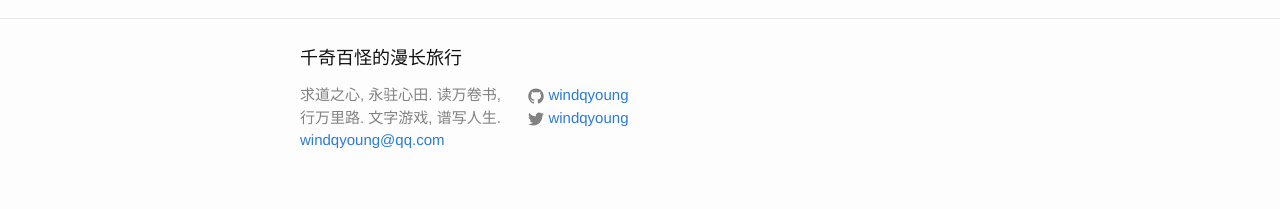
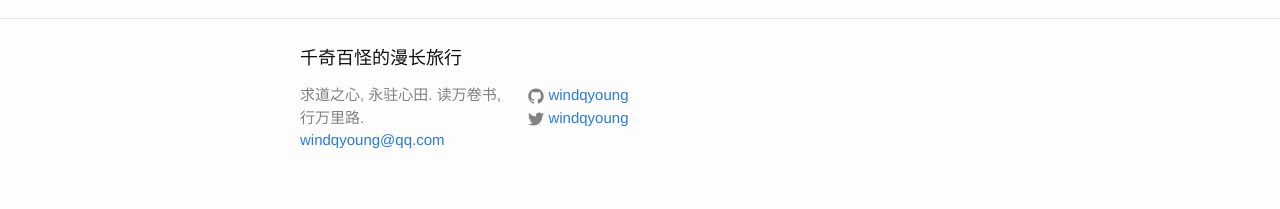
Before and after one commit to windqyoung/windqyoung.github.io, a Jekyll site: the page built from index.html, in a window 1280 px wide. Shown: the part 1466-1675 px from the top of the page. Built offline with Jekyll 4.4.1, drawn with Linux system fonts in a browser that asks for light colours; nearby versions of some CDN libraries.

```diff
--- a/_config.yml
+++ b/_config.yml
@@ -17,7 +17,7 @@
 
 # Build settings
 markdown: kramdown
-mani: 求道之心, 永驻心田. 读万卷书, 行万里路. 文字游戏, 谱写人生.
+mani: 求道之心, 永驻心田. 读万卷书, 行万里路.
 
 defaults:
   -
```
